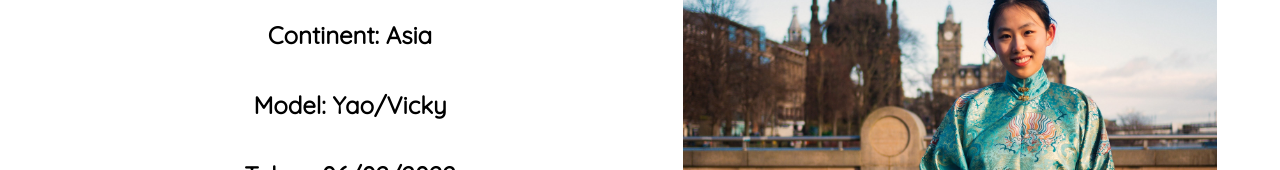
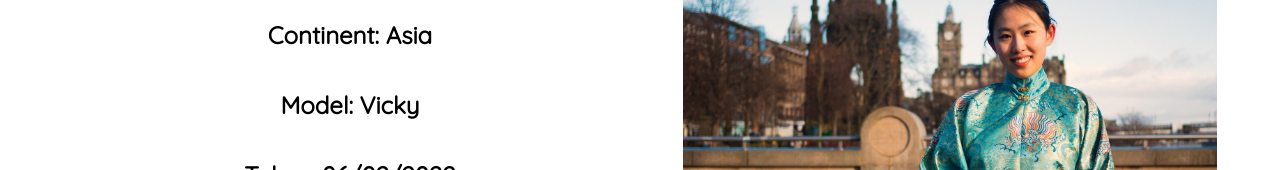
Before and after one commit to awat31/people-of-the-world, a plain HTML site: page Pages/china.html in a window 1280 px wide. Shown: the part 453-623 px from the top of the page. Drawn offline with Linux system fonts and the light colour scheme.

Commit message:
Yao/Vicky -> Vicky

```diff
--- a/Pages/china.html
+++ b/Pages/china.html
@@ -25,7 +25,7 @@
   <img class="pageflag" src="../Flags/china.jpg" title="china">
   <h2>Country: China</h2>
   <h2>Continent: Asia</h2>
-  <h2>Model: Yao/Vicky</h2>
+  <h2>Model: Vicky</h2>
   <h2>Taken: 06/02/2022</h2>
   <h2>Info</h2>
   <p>Taken during the Spring Festival celebrations 2022 in Festival Square, Edinburgh. The beautiful Hanfu caught my eye instantly in front of the blue sky, and Vicky was kind enough to let me take a photo of her.</p>
```
